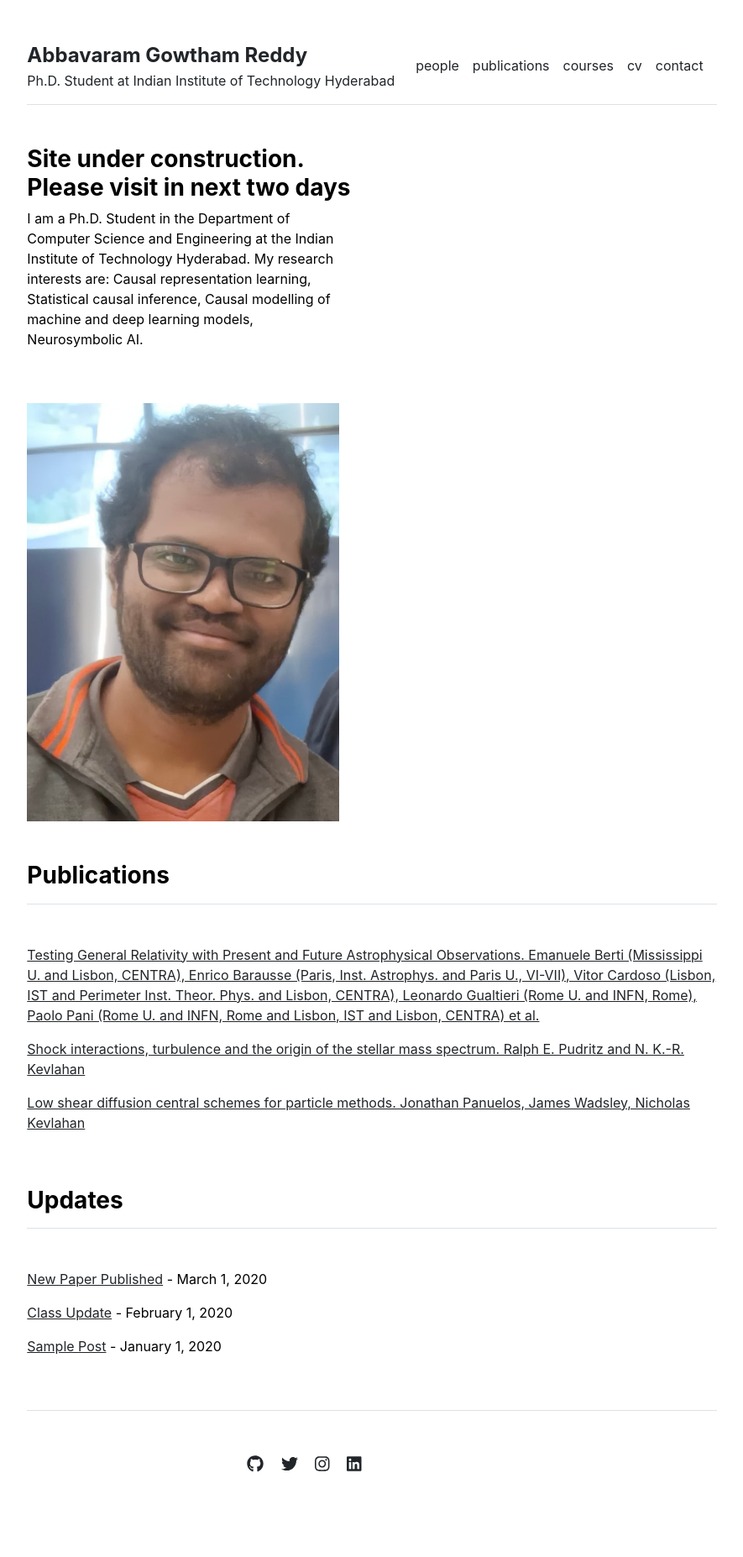
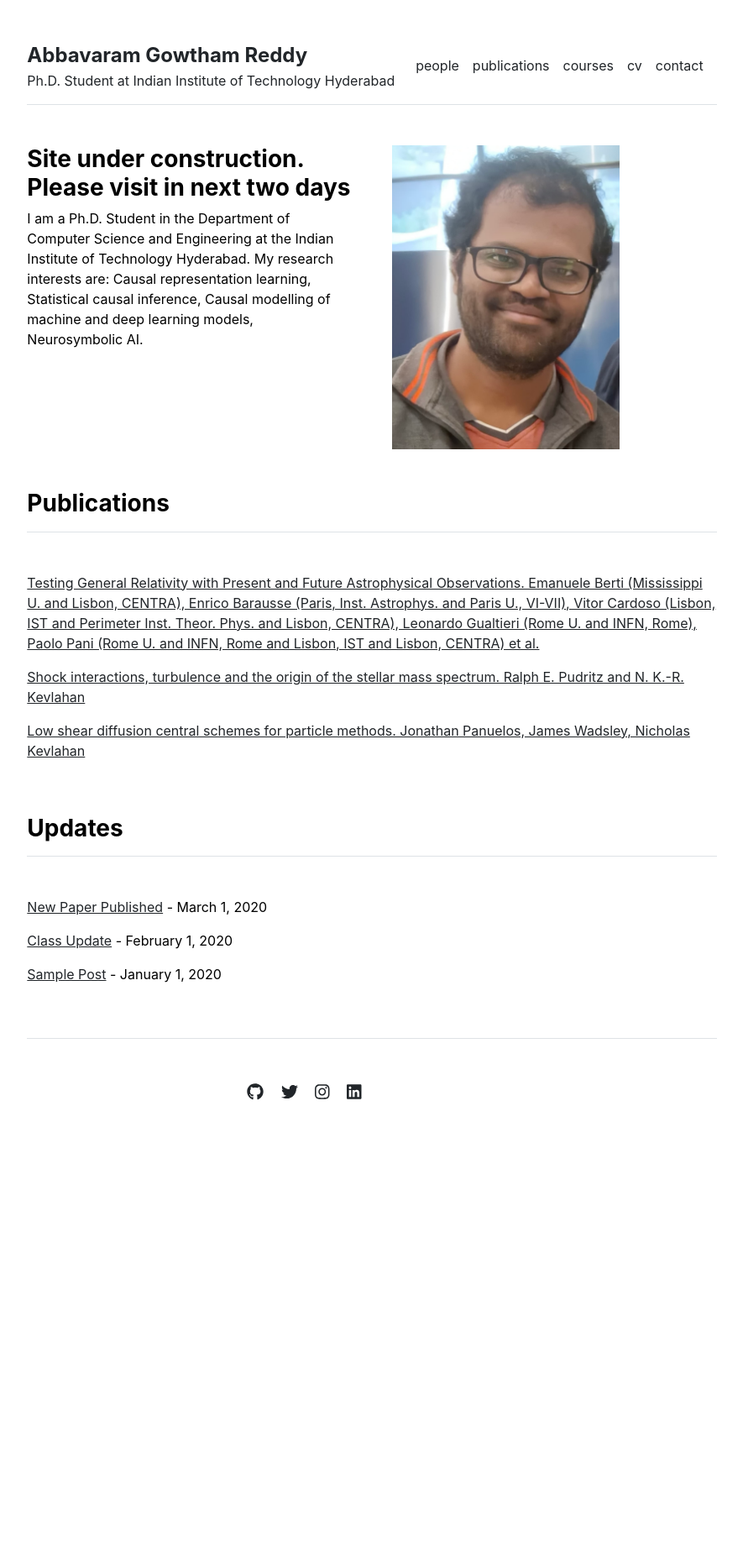
Before and after one commit to gautam0707/gautam0707.github.io, a Jekyll site: the page built from index.md, in a window 1280 px wide. Shown: the whole page at 84% size, without its empty margins (197-1082 px from the left). Built offline with Jekyll 4.4.1, drawn with Linux system fonts in a browser that asks for light colours; after the commit the page ends 1411 px from its top, so only the background shows below that.

Commit message:
Update home.html

```diff
--- a/_layouts/home.html
+++ b/_layouts/home.html
@@ -7,7 +7,7 @@
     <h3 class="fw-bold">Site under construction. Please visit in next two days</h3>
     {{ content }}
   </div>
-  <div class="col-md-8">
+  <div class="col-md-6">
     <img src="{{ site.github.url }}/assets/img/dp.jpg" alt="Home" width="70%">
   </div>
 </div>
```
